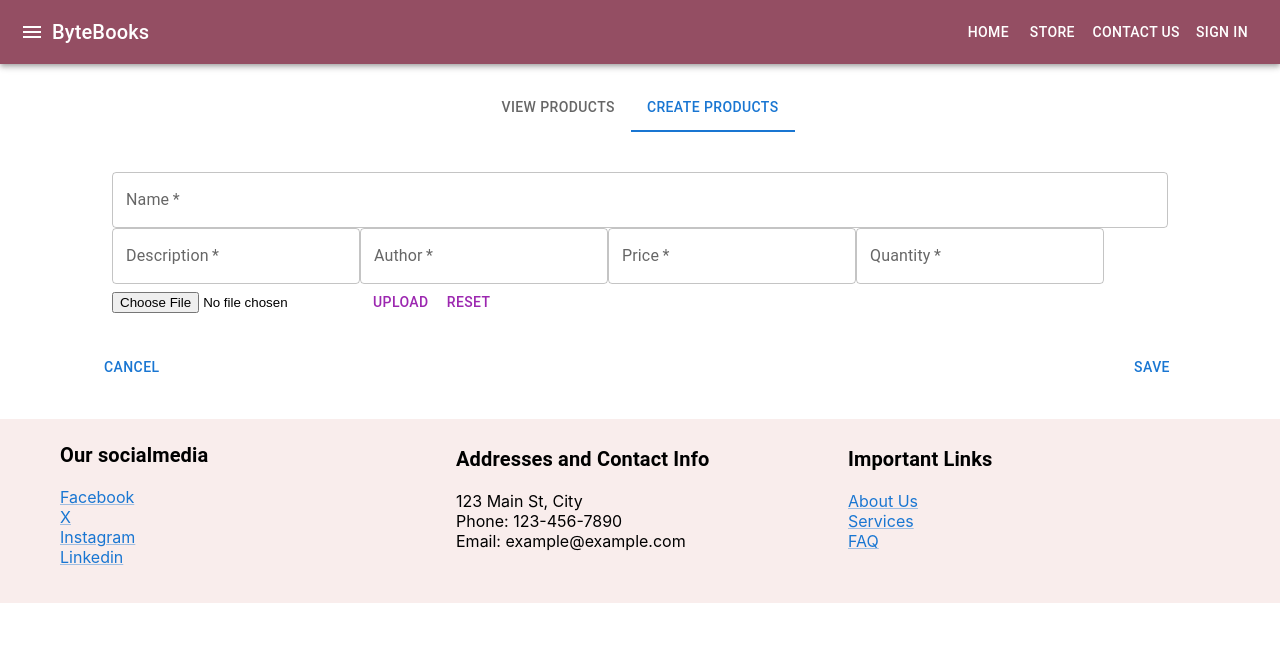
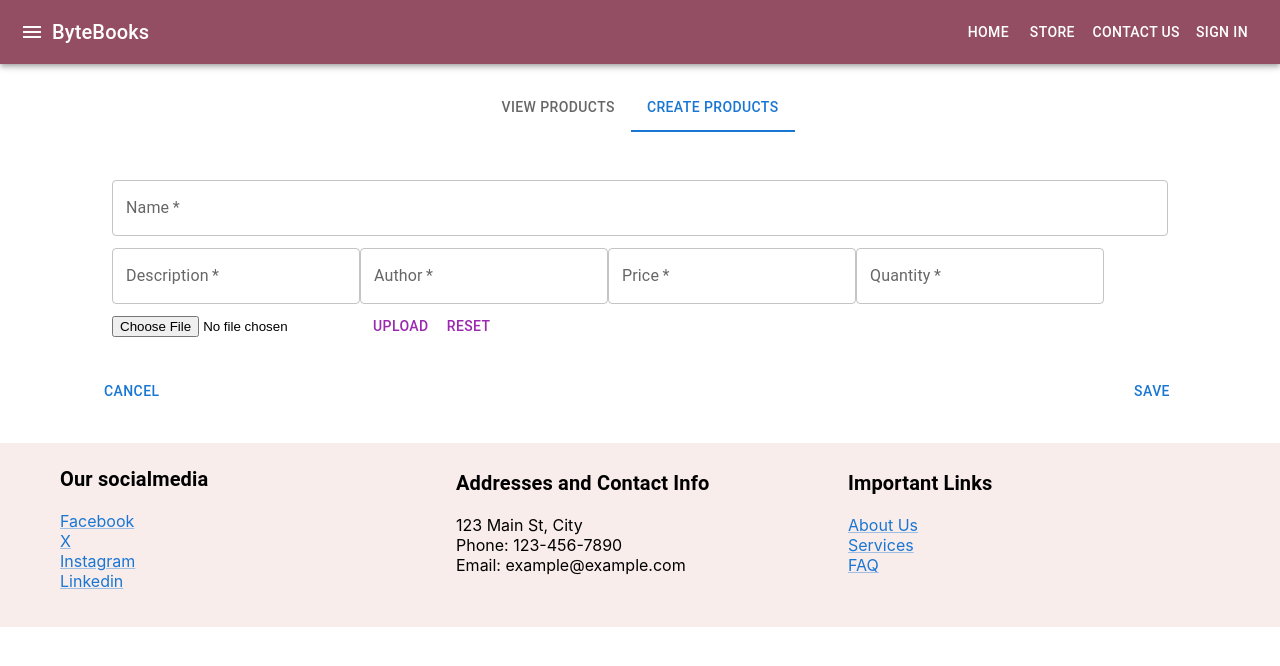
Before and after one commit to Mostafa-Elshahawy/Byte-Books, a React (Create React App) app in the folder byte-books-frontend/: page /Admin in a window 1280 px wide. Both pictures are taken after a click on the tab "CREATE PRODUCTS". Shown: the top 666 px of the page. Built offline with nearby package versions, Linux system fonts and the light colour scheme; no server answers.

Commit message:
fixed a couple of issues regarding editng products and image size in product view

```diff
--- a/byte-books-frontend/src/components/DialogBox.js
+++ b/byte-books-frontend/src/components/DialogBox.js
@@ -15,6 +15,7 @@ const DialogBox = ({open,handleCloseDialog,handleSave})=> {
         try{
             const response = await axios.post('http://localhost:8000/admin/upload-image',file);
             setFormData({...formData,image:response.data.image});
+            alert('image uploaded successfully')
         }catch(error){
             console.log(error);
         }
@@ -47,11 +48,11 @@ const DialogBox = ({open,handleCloseDialog,handleSave})=> {
     return (
         <DialogContent open={open} onClose={handleCloseDialog} >
         <DialogContent>
-            <TextField required  id="name"  label="Name" type="text" fullWidth onChange={handleChange}/>
-            <TextField required  id='description'  label='Description' type='text' fullwidth onChange={handleChange}/>
-            <TextField required  id ='author' label='Author' type='text' fullwidth onChange={handleChange}/>
-            <TextField required  id='price' label='Price' type='number' fullwidth onChange={handleChange}/>
-            <TextField required  id='quantity'  label='Quantity' type='number' fullwidth onChange={handleChange}/>
+            <TextField required margin='dense' id="name"  label="Name" type="text" fullWidth onChange={handleChange}/>
+            <TextField required margin='dense'id='description'  label='Description' type='text' fullwidth onChange={handleChange}/>
+            <TextField required margin='dense'id ='author' label='Author' type='text' fullwidth onChange={handleChange}/>
+            <TextField required margin='dense'id='price' label='Price' type='number' fullwidth onChange={handleChange}/>
+            <TextField required margin='dense' id='quantity'  label='Quantity' type='number' fullwidth onChange={handleChange}/>
             <ImageUpload onUpload={handleImageUpload} onReset={handleImageReset}/>
         </DialogContent>
         <DialogActions style={{justifyContent:'space-between'}}>
--- a/byte-books-frontend/src/components/EditDialog.js
+++ b/byte-books-frontend/src/components/EditDialog.js
@@ -8,11 +8,11 @@ const EditDialog = ({open,handleClose,Product,handleSave,handleEdit}) => {
         <Dialog open={open} onClose={handleClose}>
             <DialogTitle>Edit Product</DialogTitle>
             <DialogContent>
-                <TextField label='name' value={Product?.name || ''} onChange={(e)=>handleEdit({...Product,name:e.target.value})}/>
-                <TextField label='description' value={Product?.description || ''} onChange={(e)=>handleEdit({...Product,description:e.target.value})}/>
-                <TextField label='author' value={Product?.author || ''} onChange={(e)=>handleEdit({...Product,author:e.target.value})}/>
-                <TextField label='price' value={Product?.price || ''} onChange={(e)=>handleEdit({...Product,price:e.target.value})}/>
-                <TextField label='quantity' value={Product?.quantity || ''} onChange={(e)=>handleEdit({...Product,quantity:e.target.value})}/>
+                <TextField margin='dense' label='name' value={Product?.name || ''} onChange={(e)=>handleEdit({...Product,name:e.target.value})}/>
+                <TextField margin='dense'label='description' value={Product?.description || ''} onChange={(e)=>handleEdit({...Product,description:e.target.value})}/>
+                <TextField margin='dense'label='author' value={Product?.author || ''} onChange={(e)=>handleEdit({...Product,author:e.target.value})}/>
+                <TextField margin='dense'label='price' value={Product?.price || ''} onChange={(e)=>handleEdit({...Product,price:e.target.value})}/>
+                <TextField margin='dense'label='quantity' value={Product?.quantity || ''} onChange={(e)=>handleEdit({...Product,quantity:e.target.value})}/>
             </DialogContent>
             <DialogActions>
                 <Button color='secondary' onClick={handleClose}>Cancel</Button>
--- a/byte-books-frontend/src/components/Product.js
+++ b/byte-books-frontend/src/components/Product.js
@@ -50,7 +50,7 @@ const theme = createTheme   ({
         return (
             <ThemeProvider theme={theme}>
                 <Card onClick={handleClick}>
-                    <CardMedia component="img" src={`${process.env.PUBLIC_URL}/images/${imageSrc}`} alt={`${bookName}`} />
+                    <CardMedia component="img" src={`${process.env.PUBLIC_URL}/images/${imageSrc}`} alt={`${bookName}`} style={{ maxWidth: 500, maxHeight: 700 }}/>
                     <CardContent>
                         <Typography variant ='subtitle1'>{bookName}</Typography>
                         <Typography variant ='h5'>{Author}</Typography>
--- a/byte-books-frontend/src/components/ProductEdit.js
+++ b/byte-books-frontend/src/components/ProductEdit.js
@@ -1,5 +1,5 @@
 // ProductEdit.js
-import React, { useState, useEffect } from 'react';
+import React, { useState} from 'react';
 import DialogBox from './DialogBox';
 import axios from 'axios';
 
--- a/byte-books-frontend/src/components/ProductView.js
+++ b/byte-books-frontend/src/components/ProductView.js
@@ -87,7 +87,7 @@ const ProductView = () => {
           ))}
         </TableBody>
       </Table>
-      <EditDialog open={isDialogOpen} handleClose={handleCloseDialog} product={editingProduct} handleSave={handleSaveProduct} handleEdit={handleEdit} />
+      <EditDialog open={isDialogOpen} handleClose={handleCloseDialog} Product={editingProduct} handleSave={handleSaveProduct} handleEdit={handleEdit} />
     </Paper>
  );
 };
--- a/byte-books-frontend/src/components/navbar.js
+++ b/byte-books-frontend/src/components/navbar.js
@@ -52,13 +52,13 @@ const Navbar = () => {
                 <Typography variant="h6" component={Link} to='/main' style={{ flexGrow: 1, textDecoration: 'none', color: 'inherit' }}>
                     ByteBooks
                 </Typography>
-                <Button component={Link} to='/home' color='inherit' sx={styles.button}>
+                <Button component={Link} to='/main' color='inherit' sx={styles.button}>
                     Home
                 </Button>
                 <Button component={Link} to='/store' color='inherit' sx={styles.button}>
                     Store
                 </Button>
-                <Button component={Link} to="/contact" color="inherit" sx={styles.button}>
+                <Button component={Link} to="/contact-us" color="inherit" sx={styles.button}>
                 Contact Us
                 </Button>
                 {loginStatus ?(
@@ -71,7 +71,7 @@ const Navbar = () => {
                     </IconButton>
                     </>
                 ):(
-                    <Button component={Link} to='/signin' color='inherit' sx={styles.button}>
+                    <Button component={Link} to='/login' color='inherit' sx={styles.button}>
                         Sign In
                     </Button>
                 )}
```
